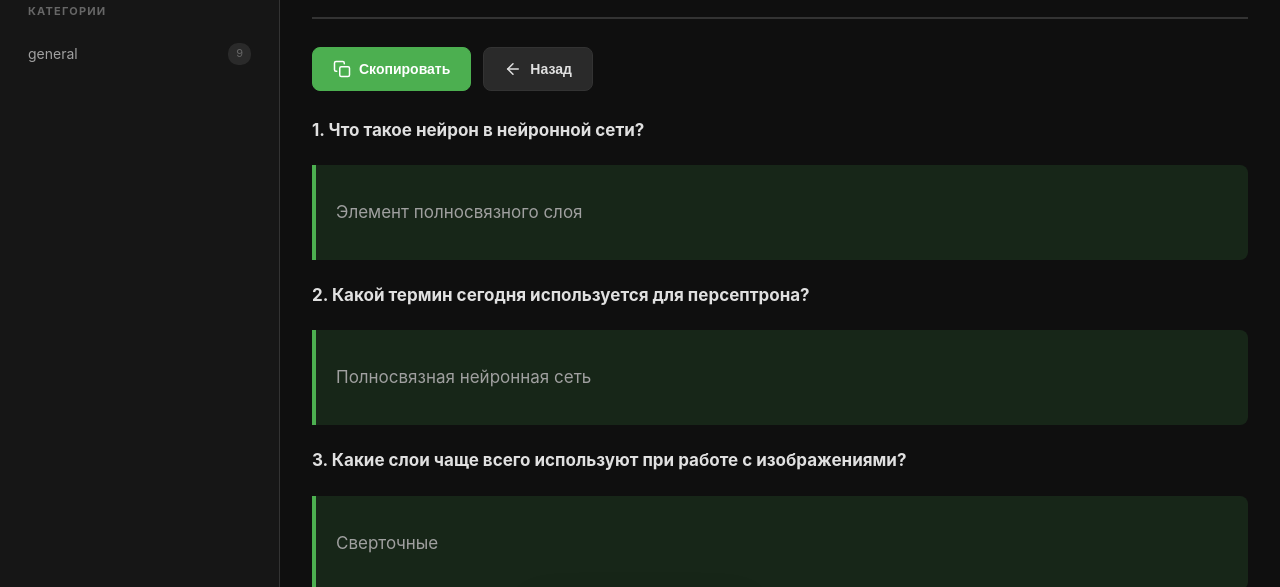
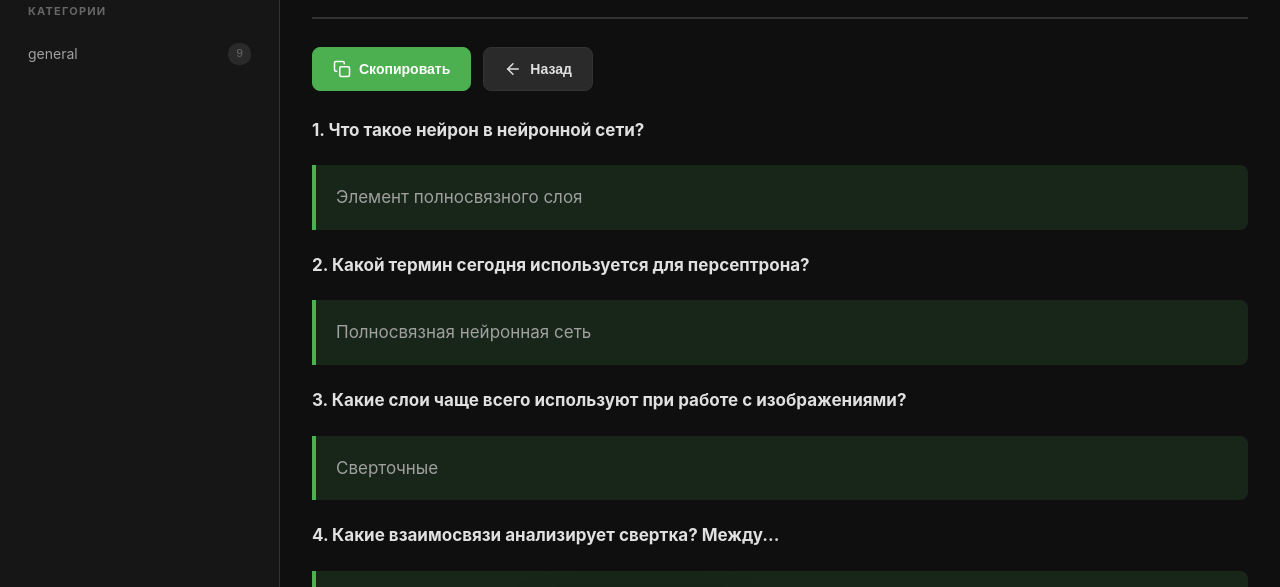
Before and after one commit to UserN-student/answers, a plain HTML site: page index.html in a window 1280 px wide. Both pictures are taken after a click on the element 1018 px from the left and 195 px from the top of the page. Shown: the part 213-800 px from the top of the page. Drawn offline with nearby package versions, Linux system fonts and the light colour scheme; files whose address does not match are found by name.

Commit message:
Update index.html

```diff
--- a/index.html
+++ b/index.html
@@ -461,7 +461,7 @@
     /* Blockquotes */
     .markdown-body blockquote {
       margin: 20px 0;
-      padding: 16px 20px;
+      padding: 1px 20px;
       border-left: 4px solid var(--accent);
       background: var(--accent-soft);
       border-radius: 0 var(--radius-sm) var(--radius-sm) 0;
```
